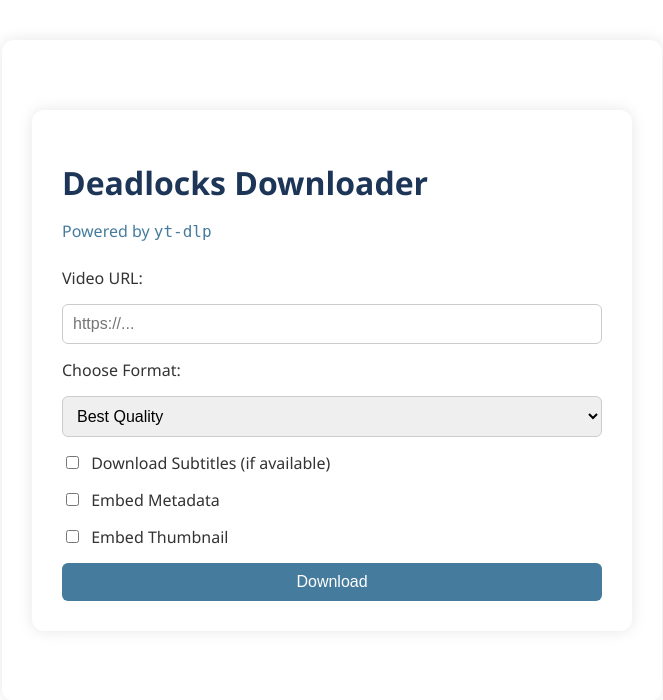
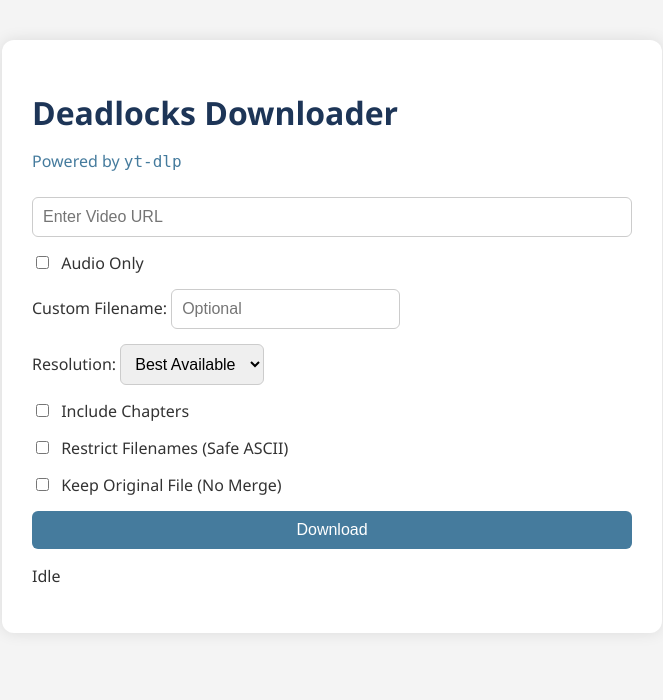
Before and after one commit to 0xDEAD10CK/Deadlocks-DL-flask, a Flask app: page / in a window 1280 px wide. Shown: the top 700 px of the page, without its empty margins (308-971 px from the left). Run offline with Flask 3, Linux system fonts and the light colour scheme; some libraries are stand-ins or nearby versions.

Commit message:
Enhance download page with progress bar and improved form functionality. Added more options.

```diff
--- a/app/routes.py
+++ b/app/routes.py
@@ -1,83 +1,268 @@
-from flask import Blueprint, render_template, request, redirect, url_for
+from flask import Blueprint, render_template, request, redirect, url_for, jsonify
 import uuid
 import yt_dlp
 import os
+import re
+import threading  # Import threading to handle background tasks
 
+# Create a Flask Blueprint for the main routes
 main = Blueprint("main", __name__)
 
-DOWNLOAD_FOLDER = 'downloads'
-os.makedirs(DOWNLOAD_FOLDER, exist_ok=True)
+# Define the folder where downloads will be saved
+DOWNLOAD_FOLDER = "downloads"
+os.makedirs(DOWNLOAD_FOLDER, exist_ok=True)  # Ensure the folder exists
 
-@main.route('/', methods=['GET', 'POST'])
-def home():
-    success = None
-    error = None
+# Global dictionary to track the progress of the current download
+download_progress = {
+    "percent": "0%",  # Percentage of download completed
+    "status": "idle",  # Current status: 'idle', 'downloading', 'done', or 'error'
+    "title": "",  # Title of the video being downloaded
+    "error": None,  # Error message, if any
+}
 
-    if request.method == 'POST':
-        url = request.form.get('url')
-        format_option = request.form.get('format', 'best')
-        subtitles = 'subtitles' in request.form
-        metadata = 'metadata' in request.form
-        thumbnail = 'thumbnail' in request.form
 
+# Background thread function to handle video downloads
+def run_download(
+    url,
+    format_option,
+    subtitles,
+    metadata,
+    thumbnail,
+    audio_only=False,
+    custom_filename="",
+    resolution="",
+    chapters=False,
+    restrictfilenames=False,
+    keep_original=False,
+):
+    global download_progress
+
+    # Reset progress for the new download
+    download_progress = {
+        "percent": "0%",
+        "status": "downloading",
+        "title": "",
+        "error": None,
+    }
+
+    try:
+        # Call the download_video function to perform the download
         video_title, filename = download_video(
             url=url,
             format_option=format_option,
             subtitles=subtitles,
             metadata=metadata,
-            thumbnail=thumbnail
+            thumbnail=thumbnail,
+            audio_only=audio_only,
+            custom_filename=custom_filename,
+            resolution=resolution,
+            chapters=chapters,
+            restrictfilenames=restrictfilenames,
+            keep_original=keep_original,
         )
 
-        if video_title and filename:
-            success = f"Download complete: {video_title} ({filename})"
+        # Update progress on success
+        if filename:
+            download_progress["status"] = "done"
+            download_progress["title"] = video_title
+            download_progress["percent"] = "100%"
         else:
-            error = "Something went wrong with the download. Please check the URL or format."
+            download_progress["status"] = "error"
+            download_progress["error"] = "Download failed."
 
-        # Redirect to the same page to prevent resubmission
-        return redirect(url_for('main.home', _anchor='form'))
+    except Exception as e:
+        # Handle errors during the download
+        download_progress["status"] = "error"
+        download_progress["error"] = str(e)
 
+
+# Route to handle the homepage and video download requests
+@main.route("/", methods=["GET", "POST"])
+def home():
+    if request.method == "GET":
+        # Reset progress when the page is loaded
+        download_progress["status"] = "idle"
+        download_progress["percent"] = "0%"
+        download_progress["title"] = ""
+        download_progress["error"] = None
+
+    if request.method == "POST":
+        # Extract form data from the POST request
+        url = request.form.get("url")
+        format_option = request.form.get("format", "best")
+        subtitles = "subtitles" in request.form
+        metadata = "metadata" in request.form
+        thumbnail = "thumbnail" in request.form
+        audio_only = "audio_only" in request.form
+        custom_filename = request.form.get("custom_filename", "").strip()
+        resolution = request.form.get("resolution")
+        chapters = "chapters" in request.form
+        restrictfilenames = "restrictfilenames" in request.form
+        keep_original = "keep_original" in request.form
+
+        # Start the download in a background thread
+        thread = threading.Thread(
+            target=run_download,
+            args=(
+                url,
+                format_option,
+                subtitles,
+                metadata,
+                thumbnail,
+                audio_only,
+                custom_filename,
+                resolution,
+                chapters,
+                restrictfilenames,
+                keep_original,
+            ),
+        )
+        thread.start()
+
+        # Render the template with a success message
+        return render_template(
+            "index.html", success="Download started! Check progress below.", error=None
+        )
+
+    # Render the homepage template
+    success = request.args.get("success")
+    error = request.args.get("error")
     return render_template("index.html", success=success, error=error)
 
 
+# Function to handle the actual video download using yt_dlp
+def download_video(
+    url,
+    format_option,
+    subtitles,
+    metadata,
+    thumbnail,
+    audio_only=False,
+    custom_filename="",
+    resolution="",
+    chapters=False,
+    restrictfilenames=False,
+    keep_original=False,
+):
+    global download_progress
 
-def download_video(url, format_option, subtitles, metadata, thumbnail):
-    uid = str(uuid.uuid4())
-    output_template = os.path.join(DOWNLOAD_FOLDER, f"{uid}.%(ext)s")
-
-    options = {
-        'format': format_option,
-        'outtmpl': output_template,
-        'quiet': True,
-        'noplaylist': True,
-        'merge_output_format': 'mp4',
+    # Reset progress for the new download
+    download_progress = {
+        "percent": "0%",
+        "status": "downloading",
+        "title": "",
+        "error": None,
     }
 
+    # Hook function to update progress during the download
+    def hook(d):
+        ansi_escape = re.compile(r"\x1B(?:[@-Z\\-_]|\[[0-?]*[ -/]*[@-~])")  # Regex to remove ANSI escape codes
+
+        if d["status"] == "downloading":
+            # Update progress percentage and title
+            raw_percent = d.get("_percent_str", "0%")
+            clean_percent = ansi_escape.sub("", raw_percent).strip()
+            download_progress["percent"] = clean_percent
+            download_progress["title"] = os.path.basename(
+                d.get("filename", "Downloading...")
+            )
+
+        elif d["status"] == "finished":
+            # Mark download as complete
+            download_progress["percent"] = "100%"
+            download_progress["status"] = "done"
+
+    # Fetch video metadata to prepare for download
+    ydl_opts = {"quiet": True, "skip_download": True}
+    with yt_dlp.YoutubeDL(ydl_opts) as ydl:
+        info = ydl.extract_info(url, download=False)
+        video_title = info.get("title", "video")
+        ext = info.get("ext", "mp4")
+
+    # Prepare the output filename
+    if custom_filename:
+        safe_name = "".join(
+            c for c in custom_filename if c.isalnum() or c in (" ", "-", "_")
+        ).rstrip()
+    else:
+        safe_name = "".join(
+            c for c in video_title if c.isalnum() or c in (" ", "-", "_")
+        ).rstrip()
+
+    output_template = os.path.join(DOWNLOAD_FOLDER, f"{safe_name}.%(ext)s")
+
+    # Configure yt_dlp options for the download
+    options = {
+        "format": format_option,
+        "outtmpl": output_template,
+        "quiet": True,
+        "noplaylist": True,
+        "progress_hooks": [hook],
+    }
+
+    # Adjust options based on user input
+    if resolution:
+        options["format"] = (
+            f"bestvideo[height<={resolution}]+bestaudio/best[height<={resolution}]"
+        )
+
+    if audio_only:
+        options.update(
+            {
+                "format": "bestaudio",
+                "postprocessors": [
+                    {
+                        "key": "FFmpegExtractAudio",
+                        "preferredcodec": "mp3",
+                        "preferredquality": "192",
+                    }
+                ],
+                "merge_output_format": "mp3",
+            }
+        )
+    else:
+        options["merge_output_format"] = "mp4"
+
     if subtitles:
-        options.update({
-            'writesubtitles': True,
-            'subtitleslangs': ['en', 'all'],
-            'embedsubtitles': True
-        })
+        options.update(
+            {
+                "writesubtitles": True,
+                "subtitleslangs": ["en", "all"],
+                "embedsubtitles": True,
+            }
+        )
 
     if metadata:
-        options['addmetadata'] = True
+        options["addmetadata"] = True
 
     if thumbnail:
-        options['writethumbnail'] = True
-        options['embedthumbnail'] = True
+        options["writethumbnail"] = True
+        options["embedthumbnail"] = True
+
+    if chapters:
+        options["embedchapters"] = True
+
+    if restrictfilenames:
+        options["restrictfilenames"] = True
+
+    if keep_original:
+        options["keepvideo"] = True
 
     try:
+        # Perform the download
         with yt_dlp.YoutubeDL(options) as ydl:
-            # Extract video information
-            info = ydl.extract_info(url, download=False)  # Don't download, just extract info
-            video_title = info.get('title', 'Unknown Title')  # Get video title
+            info = ydl.extract_info(url, download=True)
+            filename = ydl.prepare_filename(info)
+            return video_title, filename
 
-            # Download the video
-            ydl.extract_info(url, download=True)
+    except Exception as e:
+        # Handle errors during the download
+        download_progress["status"] = "error"
+        download_progress["error"] = str(e)
+        return None
 
-            # Return video title and filename for success message
-            filename = ydl.prepare_filename(info)
-            return video_title, os.path.basename(filename)  # Return both title and filename
-    except Exception as e:
-        print("Error:", e)
-        return None, None
+
+# Endpoint to allow the frontend to fetch the current download progress
+@main.route("/progress")
+def get_progress():
+    return jsonify(download_progress)
--- a/app/static/style.css
+++ b/app/static/style.css
@@ -71,3 +71,10 @@
     color: #00796b;
     word-break: break-word;
 }
+
+#progress-bar {
+    width: 0%;
+    height: 20px;
+    background: green;
+    border-radius: 5px;
+}
--- a/app/templates/base.html
+++ b/app/templates/base.html
@@ -7,8 +7,9 @@
     <link rel="stylesheet" href="{{ url_for('static', filename='style.css') }}">
 </head>
 <body
-    <div class="container">
+    <div class="content-container">
         {% block content %}{% endblock %}
+        {% block scripts %}{% endblock %}
     </div>
 </body>
 </html>
--- a/app/templates/index.html
+++ b/app/templates/index.html
@@ -1,6 +1,6 @@
 {% extends 'base.html' %}
 
-<link rel="stylesheet" href="{{ url_for('static', filename='style.css') }}">
+<link rel="stylesheet" href="{{ url_for('static', filename='style.css') }}" />
 
 {% block title %}Home{% endblock %}
 
@@ -9,48 +9,149 @@
   <h1>Deadlocks Downloader</h1>
   <p class="subhead">Powered by <code>yt-dlp</code></p>
 
-    <form action="{{ url_for('main.home') }}" method="post">
-        <label for="url">Video URL:</label>
-        <input type="text" id="url" value="{{ video_url }}" name="url" required placeholder="https://...">
+  <!-- Form for user input -->
+  <form method="POST" onsubmit="startDownload(event)">
+    <!-- Input for video URL -->
+    <input
+      type="text"
+      name="url"
+      value="{{ video_url or '' }}"
+      placeholder="Enter Video URL"
+      required
+    />
 
-        <label for="format">Choose Format:</label>
-        <select id="format" name="format">
-            <option value="best">Best Quality</option>
-            <option value="worst">Lowest Quality</option>
-            <option value="bestvideo+bestaudio">Best Video + Audio</option>
-            <option value="bestaudio">Audio Only</option>
-        </select>
+    <!-- Checkbox for audio-only download -->
+    <label> <input type="checkbox" name="audio_only" /> Audio Only </label>
 
+    <!-- Input for custom filename -->
     <label>
-            <input type="checkbox" name="subtitles" value="yes">
-            Download Subtitles (if available)
+      Custom Filename:
+      <input type="text" name="custom_filename" placeholder="Optional" />
     </label>
 
+    <!-- Dropdown for selecting resolution -->
     <label>
-            <input type="checkbox" name="metadata" value="yes">
-            Embed Metadata
+      Resolution:
+      <select name="resolution">
+        <option value="">Best Available</option>
+        <option value="1080">1080p</option>
+        <option value="720">720p</option>
+        <option value="480">480p</option>
+        <option value="360">360p</option>
+      </select>
     </label>
 
+    <!-- Checkbox for including chapters -->
+    <label> <input type="checkbox" name="chapters" /> Include Chapters </label>
+
+    <!-- Checkbox for restricting filenames to safe ASCII -->
     <label>
-            <input type="checkbox" name="thumbnail" value="yes">
-            Embed Thumbnail
+      <input type="checkbox" name="restrictfilenames" /> Restrict Filenames
+      (Safe ASCII)
     </label>
 
+    <!-- Checkbox for keeping the original file -->
+    <label>
+      <input type="checkbox" name="keep_original" /> Keep Original File (No
+      Merge)
+    </label>
+
+    <!-- Submit button -->
     <button type="submit">Download</button>
   </form>
 
+  <!-- Progress bar container -->
+  <div id="progress-bar-container" style="display: none">
+    <div id="progress-bar"></div>
+  </div>
+  <p id="progress-text">Idle</p>
+
+  <!-- Display error message if any -->
   {% if error %}
-        <div class="error">
-            <strong>Error:</strong> {{ error }}
-        </div>
+  <div class="error"><strong>Error:</strong> {{ error }}</div>
   {% endif %}
 
+  <!-- Display success message if any -->
   {% if success %}
-        <div class="success">
-            <strong>Success:</strong> {{ success }}
-        </div>
+  <div class="success"><strong>Success:</strong> {{ success }}</div>
   {% endif %}
-
-
 </div>
 {% endblock %}
+
+{% block scripts %}
+<script>
+  // Select the form element
+  const form = document.querySelector("form");
+  console.log("Form:", form); // Debugging log to check if form is null
+
+  let progressInterval;
+
+  // Function to poll the server for download progress
+  const pollProgress = () => {
+    console.log("Polling...");
+    fetch("/progress")
+      .then((response) => response.json())
+      .then((data) => {
+        const bar = document.getElementById("progress-bar");
+        const container = document.getElementById("progress-bar-container");
+        const status = document.getElementById("progress-text");
+
+        // Update progress bar and status based on server response
+        if (data.status === "downloading") {
+          container.style.display = "block";
+
+          // Extract numeric percentage from the response
+          const rawPercent = data.percent;
+          const numMatch = rawPercent.match(/\d+(\.\d+)?/);
+          const percentNum = numMatch ? numMatch[0] : "0";
+
+          bar.style.width = percentNum + "%";
+          status.textContent = `Downloading: ${
+            data.title || ""
+          } - ${percentNum}%`;
+        } else if (data.status === "done") {
+          // Handle download completion
+          status.textContent = "Download Complete!";
+          bar.style.width = "100%";
+          clearInterval(progressInterval);
+        } else if (data.status === "error") {
+          // Handle download error
+          status.textContent = `Error: ${data.error}`;
+          bar.style.background = "red";
+          clearInterval(progressInterval);
+        }
+      });
+  };
+
+  // Function to handle form submission and start the download
+  function startDownload(event) {
+    event.preventDefault(); // Prevent default form submission behavior
+
+    const formData = new FormData(form); // Collect form data
+    console.log("Downloading Form:", form); // Debugging log
+    progressInterval = setInterval(pollProgress, 1000); // Start polling progress every second
+
+    const container = document.getElementById("content-container");
+
+    // Send POST request to the server with form data
+    fetch("/", {
+      method: "POST",
+      body: formData,
+    })
+      .then((res) => res.text())
+      .then((html) => {
+        // Replace current page content with the returned HTML
+        if (container) {
+          container.innerHTML = html;
+        } else {
+          console.error("content-container not found!");
+        }
+      })
+      .catch((error) => {
+        // Handle errors during the fetch request
+        console.error("Download failed", error);
+        clearInterval(progressInterval);
+      });
+  }
+</script>
+{% endblock %}
```
Lines whose indentation alone changed are shown as unchanged.
